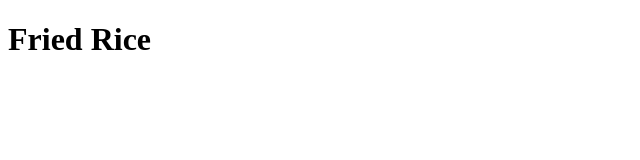
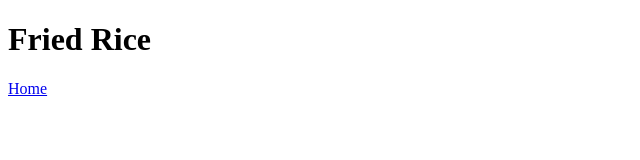
Before and after one commit to ashish5507/odin-recipes, a plain HTML site: page recipes/friedrice.html in a window 1280 px wide. Shown: the full height of the page, 0-640 px from the left. Drawn offline with Linux system fonts and the light colour scheme.

Commit message:
add home page link

```diff
--- a/recipes/friedrice.html
+++ b/recipes/friedrice.html
@@ -9,5 +9,6 @@
 
     <body>
         <h1>Fried Rice</h1>
+        <a href = "../index.html" target = "_self" ref = "noopener noreferr">Home</a>
     </body>
 </html>
```
